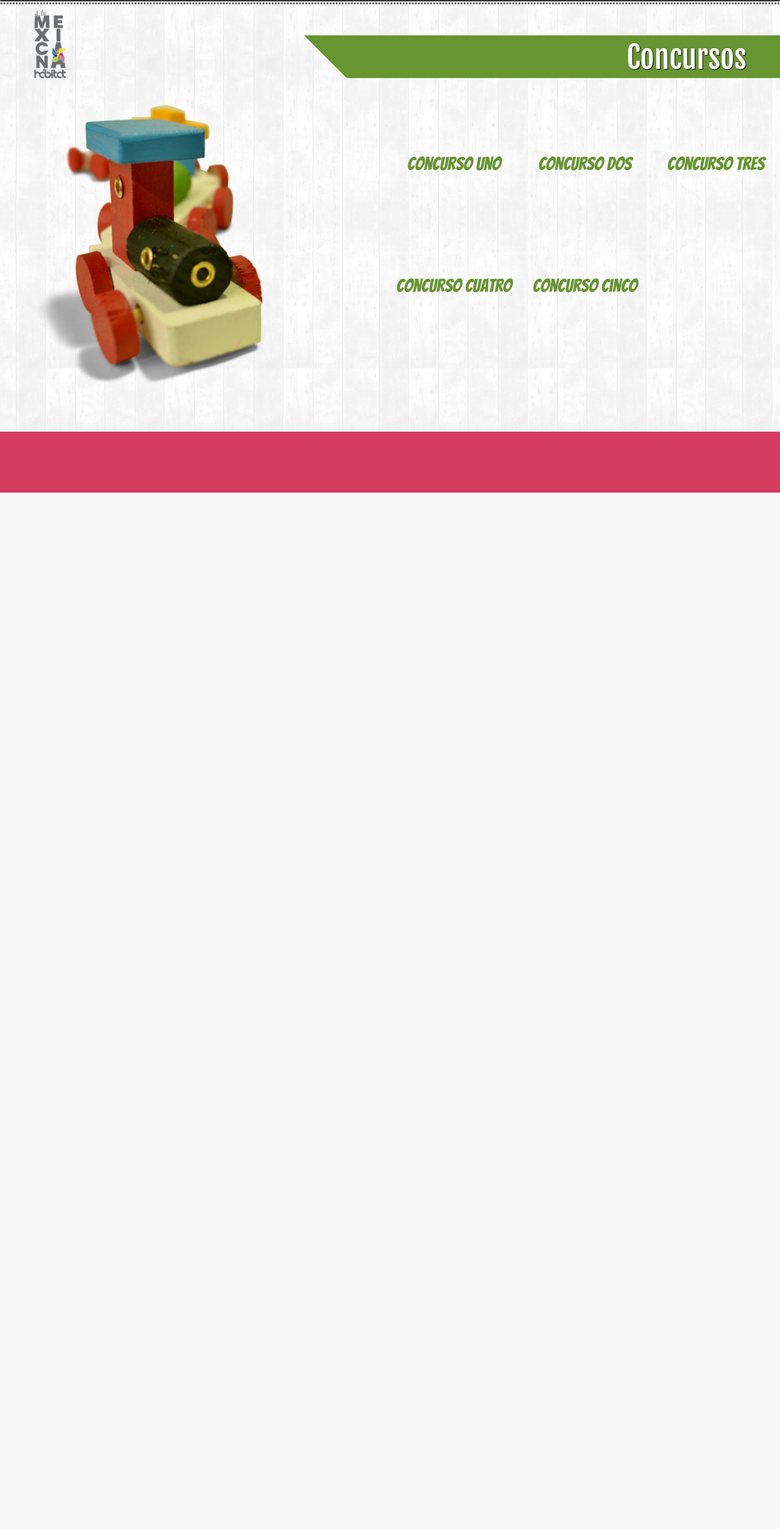
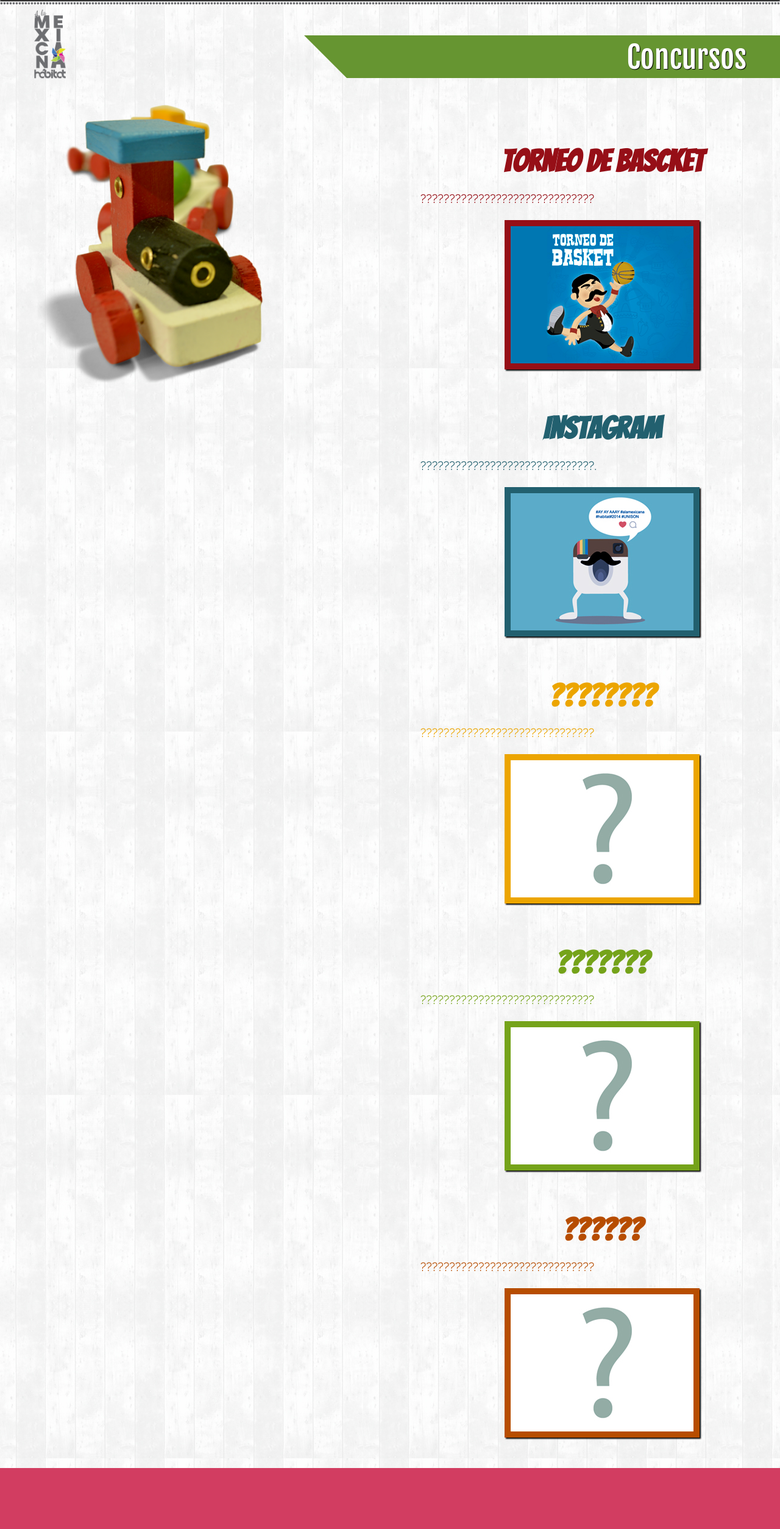
Before and after one commit to lylypoint/Habitat, a PHP site: page /concursos.html in a window 1280 px wide; the page is wider, and only the part inside the window is pictured. Shown: the part 50-2558 px from the top of that part at 61% size. Before the commit the page ends 858 px from the top of that part, so only its background shows below. Run offline with PHP 8.4, Linux system fonts and the light colour scheme; some web fonts are replaced.

Commit message:
concurso modificados

```diff
--- a/concursos.html
+++ b/concursos.html
@@ -59,32 +59,35 @@
           </div>
           <div id="concursos-list">
 
-              <a href="#">
-                <div class="concurso-list-item bangers">
-                  <p>Concurso Uno</p>
-                </div>
-              </a>
 
-            <a href="#">
-                <div class="concurso-list-item bangers">
-                  <p>Concurso Dos</p>
-                </div>
-              </a>
-            <a href="#">
-                <div class="concurso-list-item bangers">
-                  <p>Concurso Tres</p>
-                </div>
-              </a>
-            <a href="#">
-                <div class="concurso-list-item bangers">
-                  <p>Concurso Cuatro</p>
-                </div>
-              </a>
-            <a href="#">
-                <div class="concurso-list-item bangers">
-                  <p>Concurso Cinco</p>
-                </div>
-              </a>
+            <div class="concurso" id="bascket">
+            <h4 class="bangers">Torneo de Bascket</h4>
+            <p class="raleway">??????????????????????????????</p>
+            <img src="img/bascket.jpg">
+
+          </div>
+          <div class="concurso" id="instagram">
+            <h4 class="bangers">Instagram</h4>
+            <p class="raleway">??????????????????????????????.</p>
+            <img src="img/instagram.jpg">
+
+          </div>
+          <div class="fiestas-dia" id="nuevo">
+            <h4 class="bangers">????????</h4>
+            <p class="raleway">??????????????????????????????</p>
+            <img src="img/nuevo.jpg">
+
+          </div>
+          <div class="fiestas-dia" id="nuevo2">
+            <h4 class="bangers">???????</h4>
+            <p class="raleway">??????????????????????????????</p>
+            <img src="img/nuevo.jpg">
+
+          </div>
+          <div class="fiestas-dia" id="nuevo3">
+            <h4 class="bangers">??????</h4>
+            <p class="raleway">??????????????????????????????</p>
+            <img src="img/nuevo.jpg">
 
           </div>
 
--- a/css/style.css
+++ b/css/style.css
@@ -479,6 +479,7 @@
 
 /*CONCURSOS*/
 
+
 #cont-concursos {
   width: 61%;
   display: inline-block;
@@ -508,6 +509,106 @@
   color: white;
   text-shadow: 1px 1px 1px black;
 }
+
+
+.concurso {
+  width: 85%;
+  padding-left: 50px;
+  margin-top: 70px;
+  margin-bottom: 50px;
+}
+
+.concurso h4 {
+  font-size: 50px;
+  margin: 0;
+
+}
+
+.concurso p {
+  font-size: 20px;
+  line-height: 30px;
+}
+
+.concurso img {
+  display: block;
+  margin-top: 20px;
+  margin-left: auto;
+  margin-right: auto;
+}
+
+#bascket h4{
+  color: #960F17;
+  text-align: center;
+}
+
+#bascket p {
+  color: #960F17;
+
+}
+
+#bascket img {
+  border: 10px solid #960F17;
+  box-shadow: 2px 2px 2px black;
+}
+
+#instagram h4{
+  color: #22606f;
+  text-align: center;
+}
+
+#instagram p {
+  color: #22606f;
+
+}
+
+#instagram img {
+  border: 10px solid #22606f;
+  box-shadow: 2px 2px 2px black;
+}
+
+#nuevo h4{
+  color: #eca500;
+  text-align: center;
+}
+
+#nuevo p {
+  color: #eca500;
+
+}
+
+#nuevo img {
+  border: 10px solid #eca500;
+  box-shadow: 2px 2px 2px black;
+}
+#nuevo2 h4{
+  color: #75a31a;
+  text-align: center;
+}
+
+#nuevo2 p {
+  color: #75a31a;
+
+}
+
+#nuevo2 img {
+  border: 10px solid #75a31a;
+  box-shadow: 2px 2px 2px black;
+}
+#nuevo3 h4{
+  color: #b74d00;
+  text-align: center;
+}
+
+#nuevo3 p {
+  color: #b74d00;
+
+}
+
+#nuevo3 img {
+  border: 10px solid #b74d00;
+  box-shadow: 2px 2px 2px black;
+}
+
 
 .toy4 {
   width: 38%;
--- a/fiestas.html
+++ b/fiestas.html
@@ -57,6 +57,7 @@
           <div class="fjalla" id="fiestas-titulo">
             <p>¡¡Fiestas!!</p>
           </div>
+
           <div class="fiestas-dia" id="lunes">
             <h4 class="rum">Lunes</h4>
             <p class="raleway">Divierte a lo grande  y rompe el hielo en London Pub, con las cubetas de medias en 100 pesos y botana gratis toda la noche al mostrar tu carnet.</p>
```
Also changed, not shown: conferencias.html (+19 -19 lines), img/bascket.jpg (added), img/convo basket-01.jpg (added), img/convo insta-01.jpg (added), img/instagram.jpg (added), img/nuevo.jpg (added).
